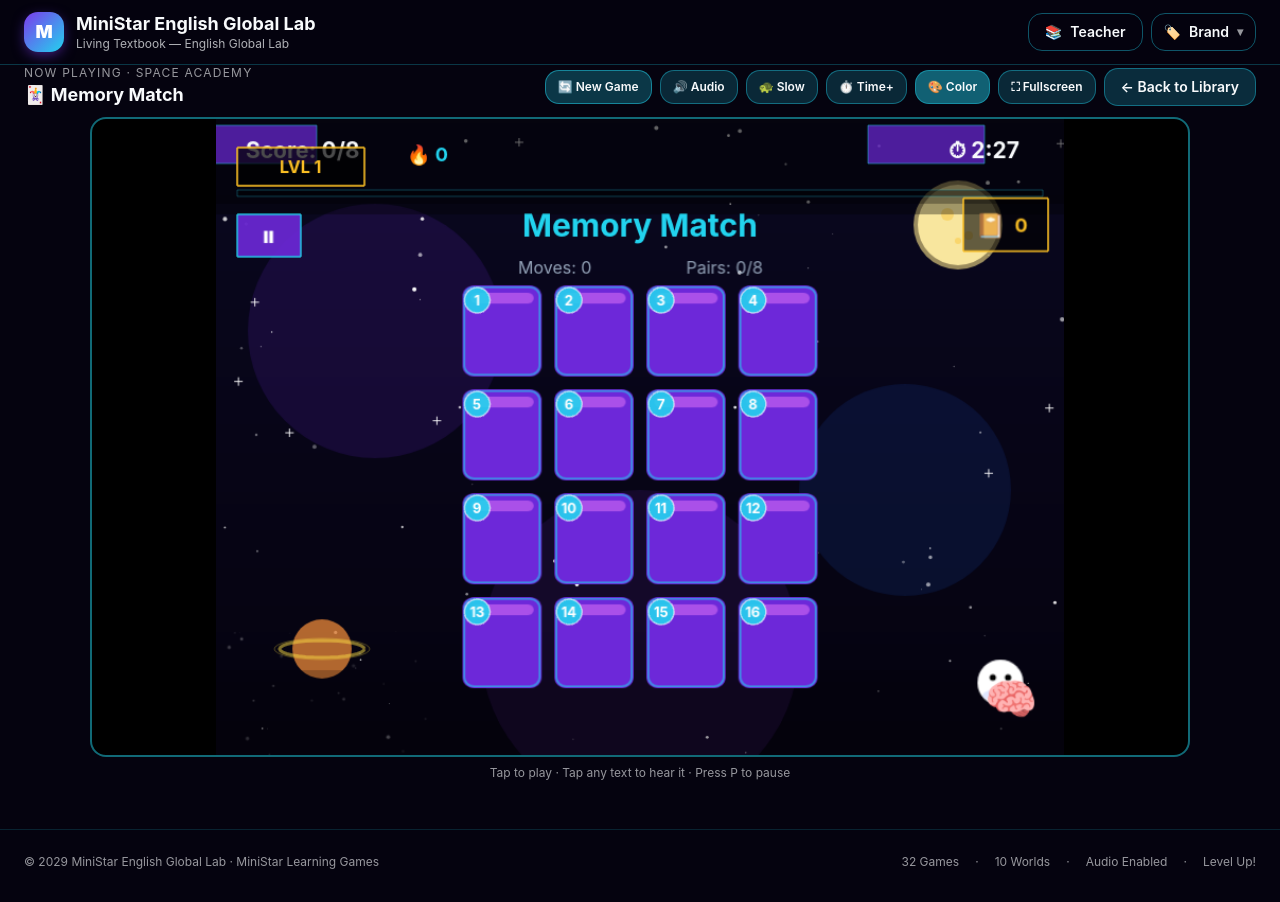
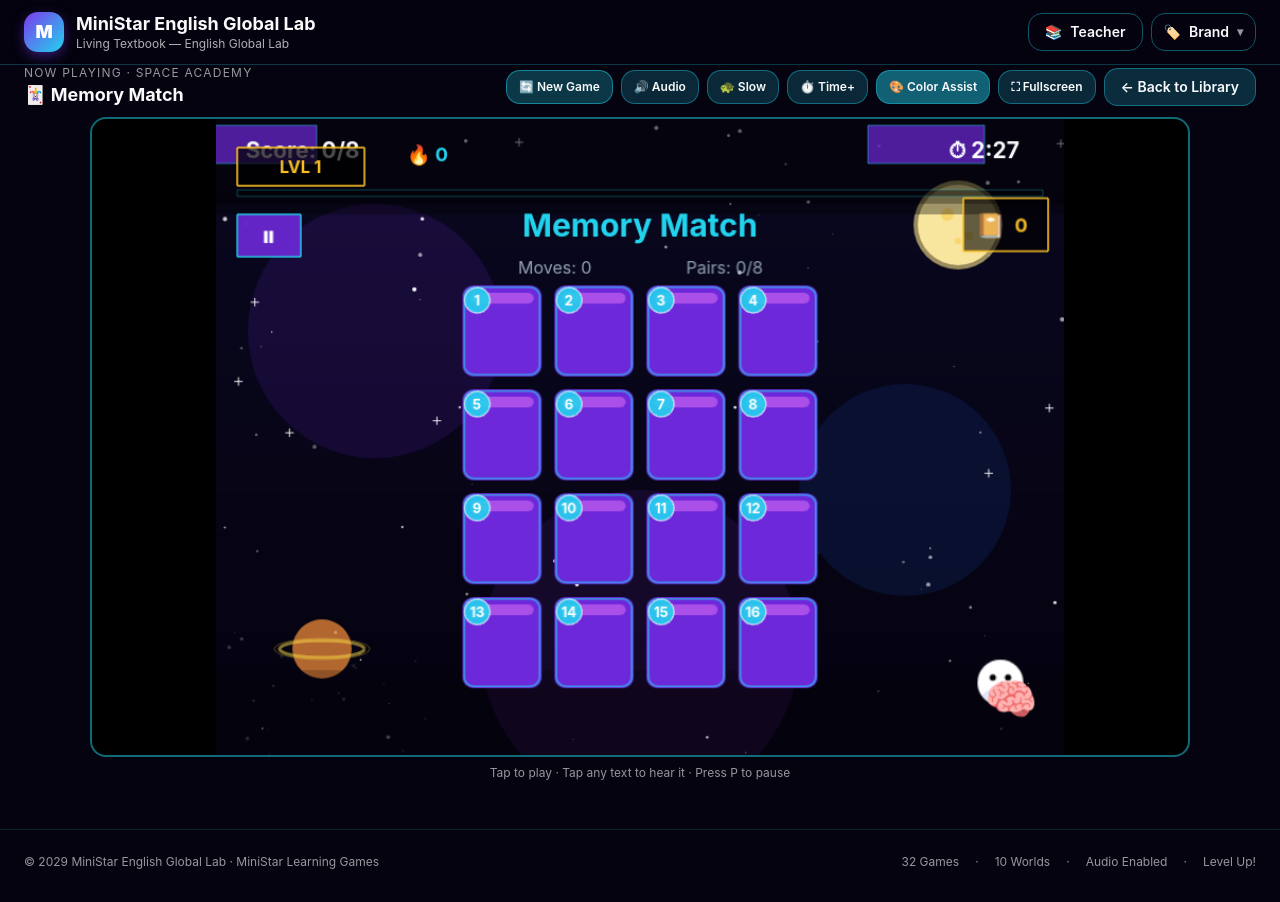
Before and after one commit to Drewsure/ministar-lab, a Next.js app: page / in a window 1280 px wide. Both pictures are taken after a click on the button "▶ Play Now!". Built offline with nearby package versions, Linux system fonts and the light colour scheme.

Commit message:
Color Assist: rename toggle to 🎨 Color Assist + unified localStorage key (ministar-color-assist) + BaseEngine.isColorAssist() shared method for all 32 games

```diff
--- a/src/app/page.tsx
+++ b/src/app/page.tsx
@@ -104,7 +104,7 @@ export default function Home() {
   // AAAA KIDS MODE — Slow Mode + Extended Time toggles (localStorage-backed).
   const [slowMode, setSlowMode] = useState(false);
   const [extendedTime, setExtendedTime] = useState(false);
-  const [rhythmColor, setRhythmColor] = useState(true);
+  const [colorAssist, setColorAssist] = useState(true);
 
   // Load stats AFTER hydration to prevent SSR mismatch
   useEffect(() => {
@@ -114,7 +114,7 @@ export default function Home() {
     try {
       setSlowMode(localStorage.getItem('ministar-slow-mode') === 'true');
       setExtendedTime(localStorage.getItem('ministar-extended-time') === 'true');
-      setRhythmColor(localStorage.getItem('ministar-rhythm-color-code') !== 'false');
+      setColorAssist(localStorage.getItem('ministar-color-assist') !== 'false');
     } catch {}
   }, []); // AAAA: empty array = run ONCE on mount (was missing → infinite loop)
 
@@ -368,24 +368,24 @@ export default function Home() {
                 >
                   ⏱️ Time+
                 </button>
-                {/* AAAA — Rhythm Tap color-code toggle */}
+                {/* AAAA — Color Assist toggle (all games) */}
                 <button
                   onClick={() => {
-                    const next = localStorage.getItem('ministar-rhythm-color-code') !== 'false';
-                    localStorage.setItem('ministar-rhythm-color-code', String(!next));
-                    setRhythmColor(!next);
+                    const next = localStorage.getItem('ministar-color-assist') !== 'false';
+                    localStorage.setItem('ministar-color-assist', String(!next));
+                    setColorAssist(!next);
                   }}
                   className="rounded-xl px-3 py-2 text-xs font-semibold"
                   style={{
-                    background: rhythmColor
+                    background: colorAssist
                       ? 'color-mix(in oklab, var(--brand-accent) 45%, transparent)'
                       : 'color-mix(in oklab, var(--brand-accent) 18%, transparent)',
                     color: 'var(--brand-text)',
                     border: '1px solid color-mix(in oklab, var(--brand-accent) 40%, transparent)',
                   }}
-                  title="Rhythm Tap: color-code must-tap words (ON = gold/gray, OFF = audio only)"
+                  title="Color Assist: highlight correct answers with color (ON = colored, OFF = no color hints)"
                 >
-                  🎨 Color
+                  🎨 Color Assist
                 </button>
                 <button
                   onClick={() => {
--- a/src/game/BaseEngine.ts
+++ b/src/game/BaseEngine.ts
@@ -365,6 +365,22 @@ export abstract class BaseEngine extends Phaser.Scene {
   protected clearPromptHighlights() {
     try { KidsJuice.clearHighlights(this as any); } catch {}
   }
+
+  // AAAA: Color Assist — global toggle for highlighting correct answers.
+  // When ON (default): correct options get distinct color (green/gold).
+  // When OFF: all options look identical — child must read/listen to decide.
+  // All 32 games can call this.isColorAssist() to check the toggle.
+  protected isColorAssist(): boolean {
+    if (this._colorAssistCache === null) {
+      try {
+        this._colorAssistCache = typeof window !== 'undefined' && window.localStorage
+          ? window.localStorage.getItem('ministar-color-assist') !== 'false'
+          : true;
+      } catch { this._colorAssistCache = true; }
+    }
+    return this._colorAssistCache;
+  }
+  private _colorAssistCache: boolean | null = null;
 
   // ===========================================================================
   // AAAA — THREE-TIER JUICE LOOP (Juice-to-Cognition Ratio Enforcer)
--- a/src/game/scenes/RhythmTapScene.ts
+++ b/src/game/scenes/RhythmTapScene.ts
@@ -60,7 +60,7 @@ export default class RhythmTapScene extends BaseEngine {
   // Read from localStorage 'ministar-rhythm-color-code' (default: true).
   private _stalledNotes: FallingNote[] = []; // AAAA: missed notes that stall in the lane
   private readonly MAX_STALLED = 5; // AAAA: game ends when this many notes are stalled
-  private _colorCodeNotes = true; // AAAA: optional color-coding toggle
+  private _colorCodeNotes = true; // AAAA: now uses global 'ministar-color-assist'
   private feedbackText!: Phaser.GameObjects.Text;
   private accuracyText!: Phaser.GameObjects.Text;
   private promptBg!: Phaser.GameObjects.Rectangle;
@@ -77,7 +77,7 @@ export default class RhythmTapScene extends BaseEngine {
   protected buildWorld() {
     // AAAA: Load color-code preference from localStorage (default: ON).
     try {
-      this._colorCodeNotes = localStorage.getItem('ministar-rhythm-color-code') !== 'false';
+      this._colorCodeNotes = localStorage.getItem('ministar-color-assist') !== 'false';
     } catch {}
 
     // CINEMATIC SPECTACLE — enable subtle camera drift so the stage feels alive.
```
